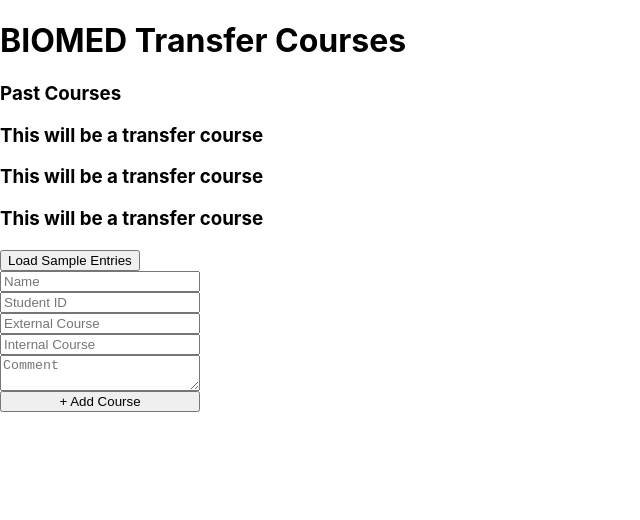
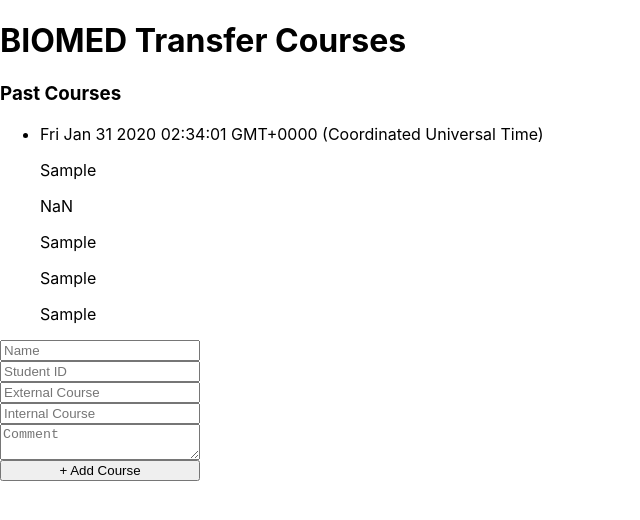
Before and after one commit to bycdiaz/cat-tracker, a React (Create React App) app: page / in a window 1280 px wide. Both pictures are taken after typing "Sample", "Sample", "Sample", "Sample", "Sample" into the empty fields and a click on the button "+ Add Course". Shown: the top 520 px of the page, without its empty margins (0-640 px from the left). Built offline with nearby package versions, Linux system fonts and the light colour scheme.

Commit message:
Appends entered data to page via state.

```diff
--- a/src/components/AddCourseForm.js
+++ b/src/components/AddCourseForm.js
@@ -15,9 +15,11 @@ class Form extends React.Component {
       externalCourseRef: this.externalCourseRef.current.value,
       internalCourseRef: this.internalCourseRef.current.value,
       commentRef: this.commentRef.current.value,
-      dateRef: new Date(),
+      dateRef: (new Date()).toString(),
     };
     this.props.addEntry(entry);
+    console.log(entry);
+
 
     // refresh form
     event.currentTarget.reset();
--- a/src/components/App.js
+++ b/src/components/App.js
@@ -2,8 +2,6 @@ import React from 'react';
 import Title from './Title.js';
 import EntryContainer from './EntryContainer.js';
 import Form from './AddCourseForm.js';
-import sampleCourses from '../sampleCourses.js';
-
 
 class App extends React.Component {
   state = {
@@ -21,15 +19,15 @@ class App extends React.Component {
     })
   };
 
-  loadSampleEntries = () => {
-    this.setState({entries: sampleCourses });
-  }
-
   render(){
     return (
       <React.Fragment>
         <Title title="BIOMED Transfer Courses" />
-        <EntryContainer title="Past Courses" loadSampleEntries={this.loadSampleEntries}/>
+        <EntryContainer
+          title="Past Courses"
+          loadSampleEntries={this.loadSampleEntries}
+          entries={this.state.entries}
+        />
         <Form addEntry={this.addEntry} />
       </React.Fragment>
     );
--- a/src/components/EntryContainer.js
+++ b/src/components/EntryContainer.js
@@ -1,3 +1,4 @@
+
 import React from "react";
 import TransferCourse from './TransferCourse.js';
 
@@ -6,10 +7,15 @@ class EntryContainer extends React.Component {
     return (
       <React.Fragment>
         <h3>{this.props.title}</h3>
-        <TransferCourse />
-        <TransferCourse />
-        <TransferCourse />
-        <button onClick={this.props.loadSampleEntries}>Load Sample Entries</button>
+        <ul className="entry-list">
+          {Object.keys(this.props.entries).map(key => (
+            <TransferCourse
+              key={key}
+              index={key}
+              details={this.props.entries[key]}
+            />
+          ))}
+        </ul>
       </React.Fragment>
     )
   }
--- a/src/components/TransferCourse.js
+++ b/src/components/TransferCourse.js
@@ -2,8 +2,24 @@ import React from "react";
 
 class TransferCourse extends React.Component {
   render() {
+    const {
+      commentRef,
+      dateRef,
+      externalCourseRef,
+      internalCourseRef,
+      nameRef,
+      stuIdRef,
+     } = this.props.details;
+
     return (
-      <h3>This will be a transfer course</h3>
+      <li className="course-entry">
+        <p>{dateRef}</p>
+        <p>{nameRef}</p>
+        <p>{stuIdRef}</p>
+        <p>{externalCourseRef}</p>
+        <p>{internalCourseRef}</p>
+        <p>{commentRef}</p>
+      </li>
     )
   }
 }
```
